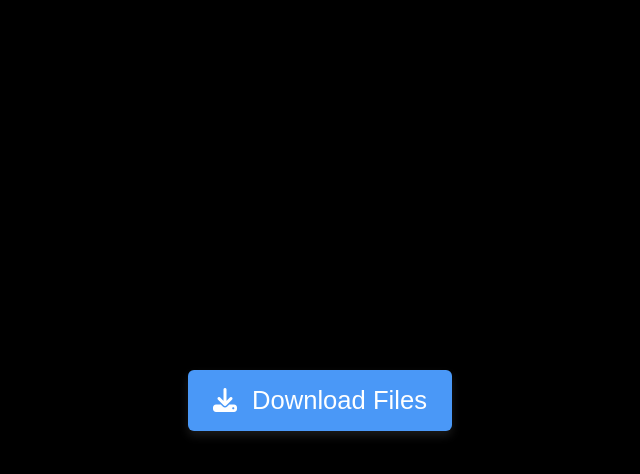
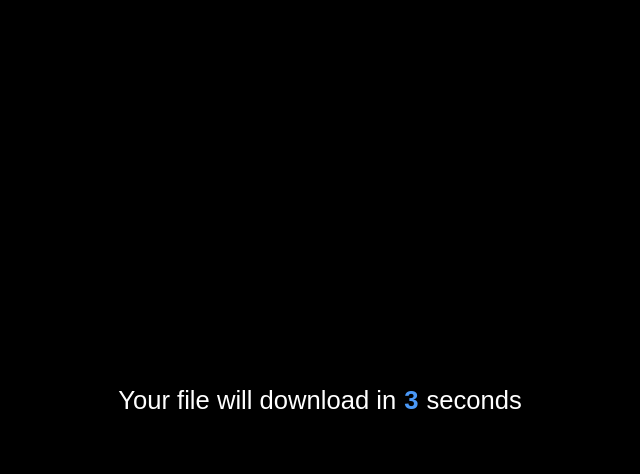
Before and after one commit to AbdurasulovSardor/download-button, a plain HTML site: page index.html in a window 1280 px wide. Both pictures are taken after a click on the button "Download Files". Shown: the whole page, without its empty margins (320-960 px from the left). Drawn offline with Linux system fonts and the light colour scheme.

Commit message:
added js

```diff
--- a/index.html
+++ b/index.html
@@ -8,7 +8,7 @@
     <title>Download Button</title>
   </head>
   <body>
-    <button class="download-btn">
+    <button class="download-btn" data-timer="5">
       <i class="icon fa-solid fa-download"></i>
       <span class="text">Download Files</span>
     </button>
--- a/script.js
+++ b/script.js
@@ -0,0 +1,29 @@
+const downloadBtn = document.querySelector(".download-btn")
+const fileLink = "https://drive.google.com/uc?export=download&id=1aYiaLn3YOjL-_o5QBCy7tU1epqA6gZoi"
+
+const initTimer = () => {
+  if (downloadBtn.classList.contains("disable-timer")) {
+    return (location.href = fileLink)
+  }
+  let timer = downloadBtn.dataset.timer
+  downloadBtn.classList.add("timer")
+  downloadBtn.innerHTML = `Your file will download in <b>${timer}</b> seconds`
+
+  const initCounter = setInterval(() => {
+    if (timer > 0) {
+      timer--
+      return (downloadBtn.innerHTML = `Your file will download in <b>${timer}</b> seconds`)
+    }
+    clearInterval(initCounter)
+    location.href = fileLink
+    downloadBtn.textContent = "Your file is downloading..."
+
+    setTimeout(() => {
+      downloadBtn.classList.replace("timer", "disable-timer")
+      downloadBtn.innerHTML = `<i class="icon fa-solid fa-download"></i>
+      <span class="text">Download Files</span>`
+    }, 3000);
+  }, 1000)
+}
+
+downloadBtn.addEventListener("click", initTimer)
--- a/style.css
+++ b/style.css
@@ -39,7 +39,7 @@ body {
 }
 
 .download-btn.timer {
-  color: #000;
+  color: #fff;
   background: none;
   box-shadow: none;
   font-size: 1.6rem;
```
